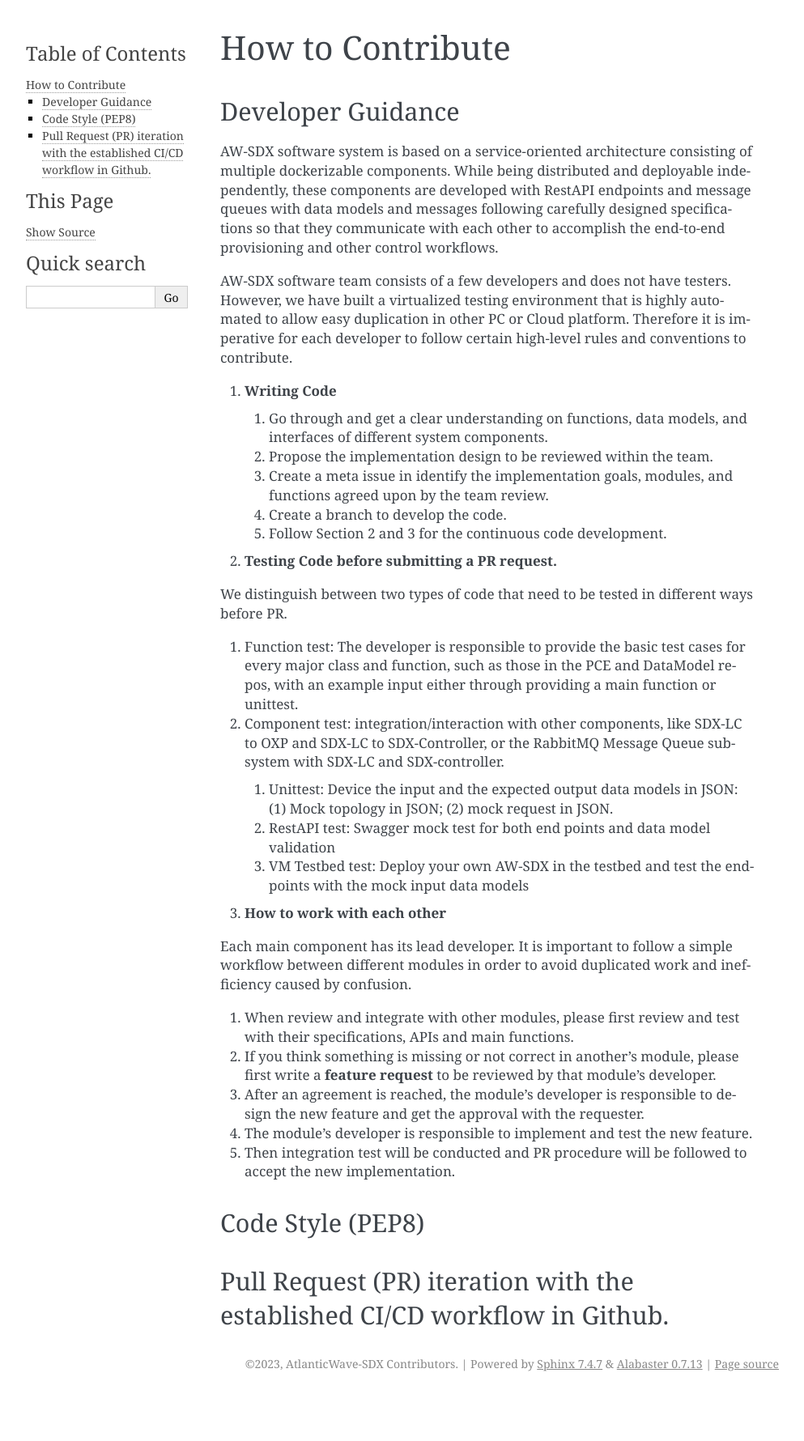
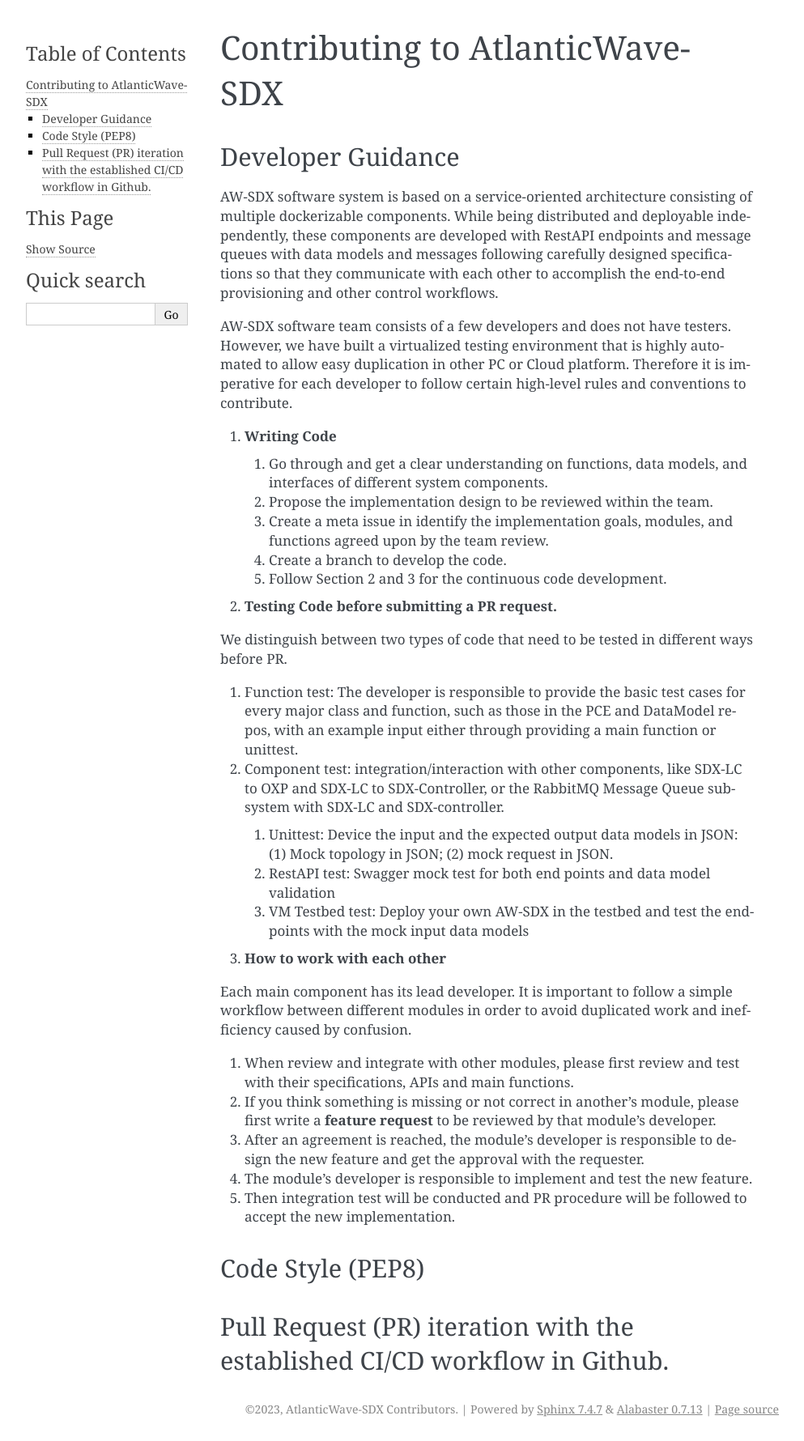
Before and after one commit to atlanticwave-sdx/sdx-docs, a Sphinx documentation site: the page built from source/sdx_developer_guidance.rst, in a window 1280 px wide. Shown: the whole page at 81% size, without its empty margins (148-1141 px from the left). Built offline with Sphinx 7.4.7, drawn with Linux system fonts in a browser that asks for light colours; before the commit the page ends 1724 px from its top, so only the background shows below that.

Commit message:
Add main titles to docs

```diff
--- a/source/sdx_data_model_development_procedure.rst
+++ b/source/sdx_data_model_development_procedure.rst
@@ -1,3 +1,6 @@
+SDX Data Model Development
+==========================
+
 The AW-SDX data model is used in multiple components of the distributed
 software system, some of which, the OXP provisioning system, are
 supposed to be collaboratively supported by multiple development teams.
--- a/source/sdx_developer_guidance.rst
+++ b/source/sdx_developer_guidance.rst
@@ -1,5 +1,5 @@
-How to Contribute
-~~~~~~~~~~~~~~~~~
+Contributing to AtlanticWave-SDX
+================================
 
 Developer Guidance
 ^^^^^^^^^^^^^^^^^^
--- a/source/sdx_lc_oxp.rst
+++ b/source/sdx_lc_oxp.rst
@@ -1,5 +1,5 @@
 SDX-LC and OXP Integration
-~~~~~~~~~~~~~~~~~~~~~~~~~~
+==========================
 
 SDX-LC Rest APIs
 ^^^^^^^^^^^^^^^^
--- a/source/sdx_service_data_model_and_test_cases.rst
+++ b/source/sdx_service_data_model_and_test_cases.rst
@@ -1,5 +1,5 @@
 Service Data Model as Input to AW-SDX
-~~~~~~~~~~~~~~~~~~~~~~~~~~~~~~~~~~~~~
+=====================================
 
 Layer 2 VPN Service Model
 ^^^^^^^^^^^^^^^^^^^^^^^^^
--- a/source/sdx_software_system_design.rst
+++ b/source/sdx_software_system_design.rst
@@ -1,3 +1,6 @@
+SDX Software System Design
+==========================
+
 Three Planes: Data plane, Control plane, and monitoring plane
 
 Data plane
--- a/source/sdx_system_integration_test_procedure.rst
+++ b/source/sdx_system_integration_test_procedure.rst
@@ -1,3 +1,6 @@
+AW-SDX System Integration Test Procedure
+========================================
+
 Six System Level Layer-2 Service Provisioning Tests
 ~~~~~~~~~~~~~~~~~~~~~~~~~~~~~~~~~~~~~~~~~~~~~~~~~~~
 
```
